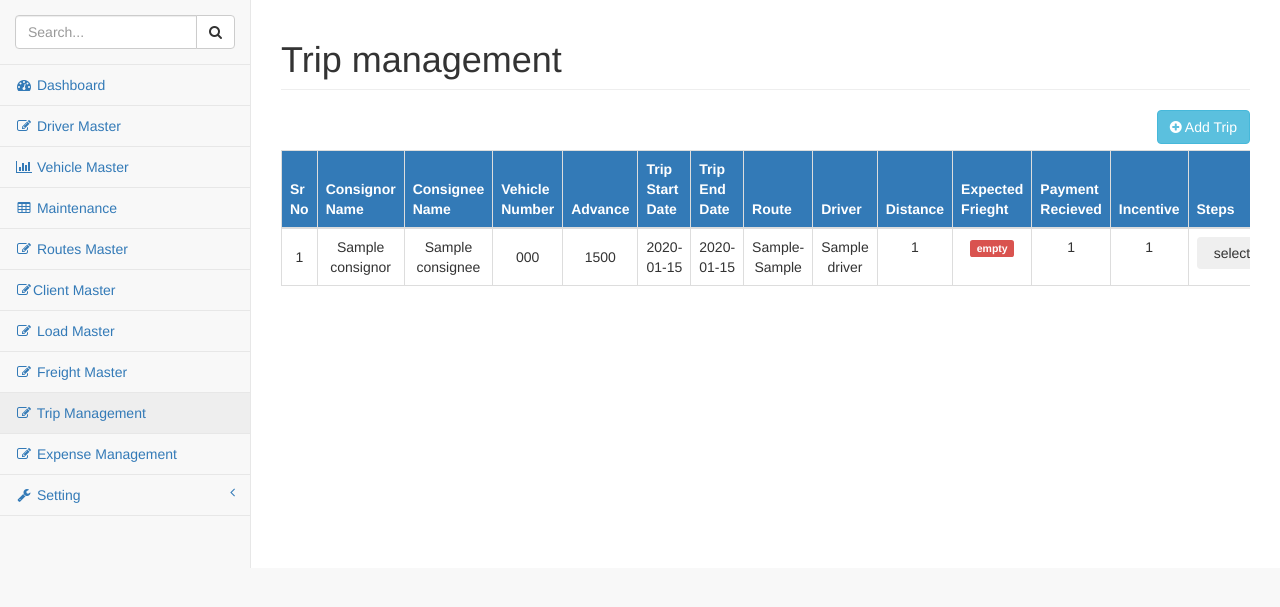
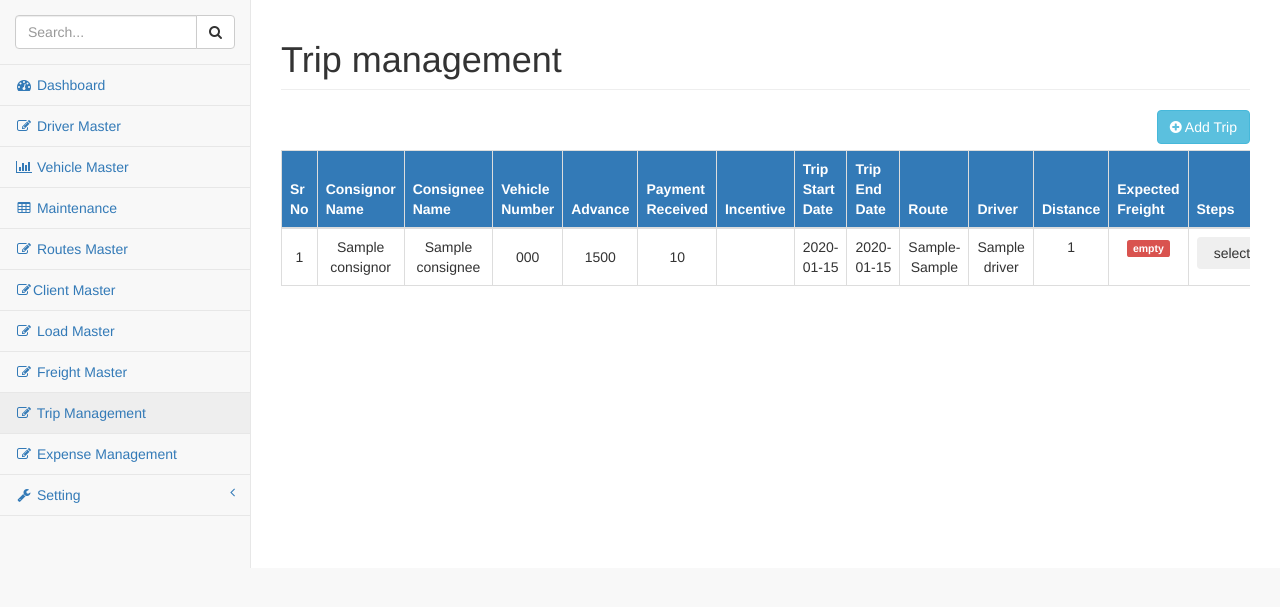
Before and after one commit to fayyaztech/transportManagement, a CodeIgniter app: page /transport/trip in a window 1280 px wide. Shown: the part 51-658 px from the top of the page. Run offline with CodeIgniter, Linux system fonts and the light colour scheme; tables that the repository leaves empty or names only in its code hold one stand-in row (values such as "Sample post").

Commit message:
function added received_payments in common model location changed Payment Received Incentive displaying payment received on table

```diff
--- a/application/models/Common_model.php
+++ b/application/models/Common_model.php
@@ -153,6 +153,22 @@ class Common_model extends CI_Model
         return $this->db->get('vehicle')->row_array()['vehicle_number'];
     }
 
+    public function received_payments($data)
+    {
+        /**data is an array with two parameters
+         * trip id
+         * type
+         * return in sum
+         */
+        $this->db->select('sum(payment_received_amount)');
+        $this->db->where($data);
+        $d = $this->db->get('payment_received')->row_array();
+        foreach($d as $v){
+            return $v;
+        }
+
+    }
+
 }
 
 /* End of file common_model.php */
--- a/application/views/trip.php
+++ b/application/views/trip.php
@@ -27,14 +27,14 @@
                                         <th>Consignee Name</th>
                                         <th>Vehicle Number</th>
                                         <th>Advance</th>
+                                        <th>Payment Received</th>
+                                        <th>Incentive</th>
                                         <th>Trip Start Date</th>
                                         <th>Trip End Date</th>
                                         <th>Route</th>
                                         <th>Driver</th>
                                         <th>Distance</th>
-                                        <th>Expected Frieght</th>
-                                        <th>Payment Recieved</th>
-                                        <th>Incentive</th>
+                                        <th>Expected Freight</th>
                                         <th>Steps</th>
                                         <th>Actions</th>
                                     </tr>
@@ -42,15 +42,15 @@
                                 <tbody>
                                 <?php
 /**Trip Table start */
-/**defined veriables
- * $trip_data containce all data regarding to the trip,
+/**defined variables
+ * $trip_data contained all data regarding to the trip,
  * trip data have 2 arrays client details and trip step details
  * $trip_details contains trip step part from $trip_data
  * $client_details contains trip fixed and client details from $trip_data
  */
 
 // echo "<pre>";
-// seprating client details and trip details
+// separating client details and trip details
 foreach ($trip_data as $td) {
     $consignor_name = $td['consignor_name'];
     $vehicle_number = $td['vehicle_number'];
@@ -58,7 +58,7 @@ foreach ($trip_data as $td) {
     $trip_id = $td['trip_id'];
     unset($td['client_name']);
     unset($td['vehicle_number']);
-    $trip[$trip_id]['client_details'] = ['consignor_name' => $consignor_name, 'vehicle_number' => $vehicle_number, 'consignee_name' => $consignee_name];
+    $trip[$trip_id]['client_details'] = ['consignor_name' => $consignor_name, 'vehicle_number' => $vehicle_number, 'consignee_name' => $consignee_name,'trip_id'=>$trip_id];
     $trip[$trip_id]['trip_details'][] = $td;
 }
 
@@ -78,7 +78,10 @@ if (!empty($trip)) {
             <td style="vertical-align: middle;" rowspan="' . $row_span . '">' . $trip_client['consignor_name'] . '</td>
             <td style="vertical-align: middle;" rowspan="' . $row_span . '">' . $trip_client['consignee_name'] . '</td>
             <td style="vertical-align: middle;" rowspan="' . $row_span . '">' . $trip_client['vehicle_number'] . '</td>
-            <td style="vertical-align: middle;" rowspan="' . $row_span . '">' . 1500 . '</td>';
+            <td style="vertical-align: middle;" rowspan="' . $row_span . '">' . 1500 . '</td>
+            <td style="vertical-align: middle;" rowspan="' . $row_span . '">' . $this->common_model->received_payments(['trip_id'=>$trip_client['trip_id'],'payment_received_type'=>0]) . '</td>
+            <td style="vertical-align: middle;" rowspan="' . $row_span . '">' . $this->common_model->received_payments(['trip_id'=>$trip_client['trip_id'],'payment_received_type'=>1]) . '</td>';
+
 
         foreach($trip_details as $d) {
             /**OPtions
@@ -129,8 +132,6 @@ if (!empty($trip)) {
             echo '<td>' . $d["driver_name"] . '</td>';
             echo '<td>' . $d["route_distance"] . '</td>';
             echo '<td>' . $freight . '</td>';
-            echo '<td>' . $d["trip_detail_freight"] . '</td>';
-            echo '<td>' . $d["trip_detail_freight"] . '</td>';
             echo '<td trip_id="' . $d['trip_id'] . '" step_id="' . $d['trip_details_id'] . '" v_id="' . $d['vehicle_id'] . '">';
             echo '<select class="btn trip_step_option">';
             echo '<option> select Option</option>';
```
